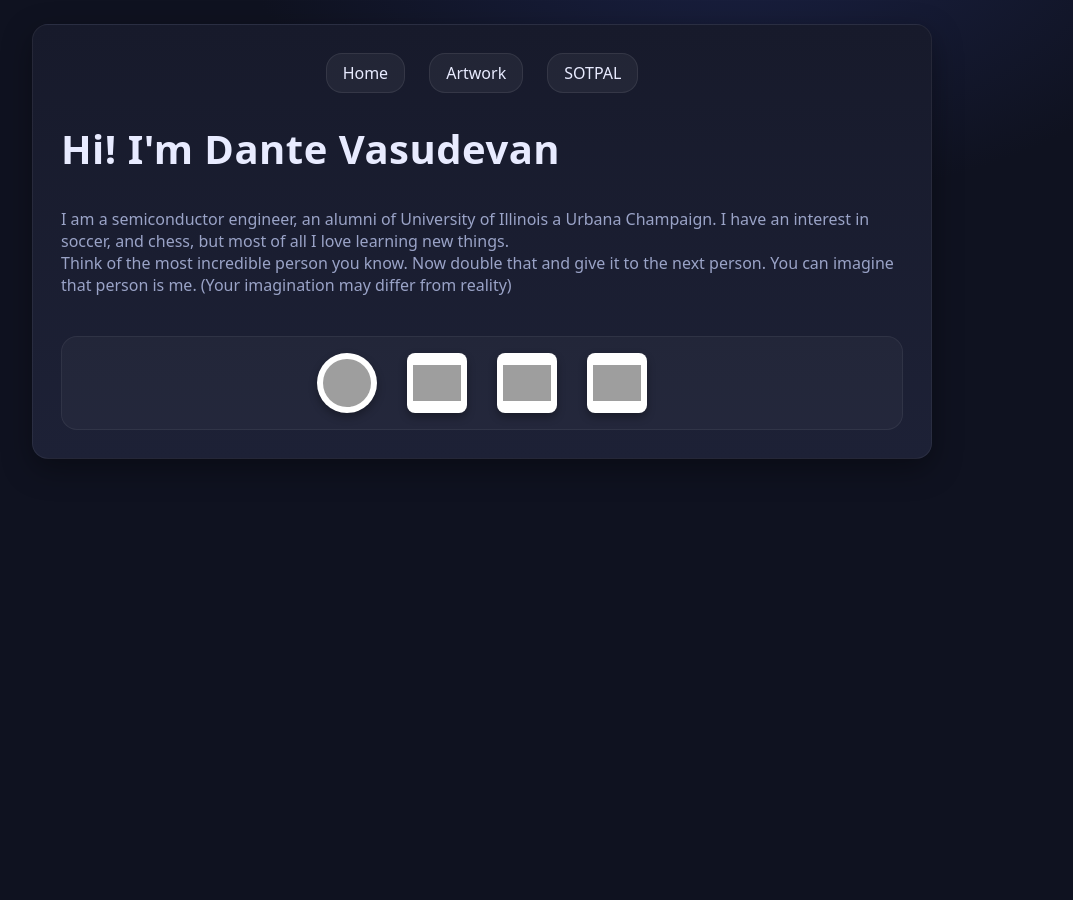
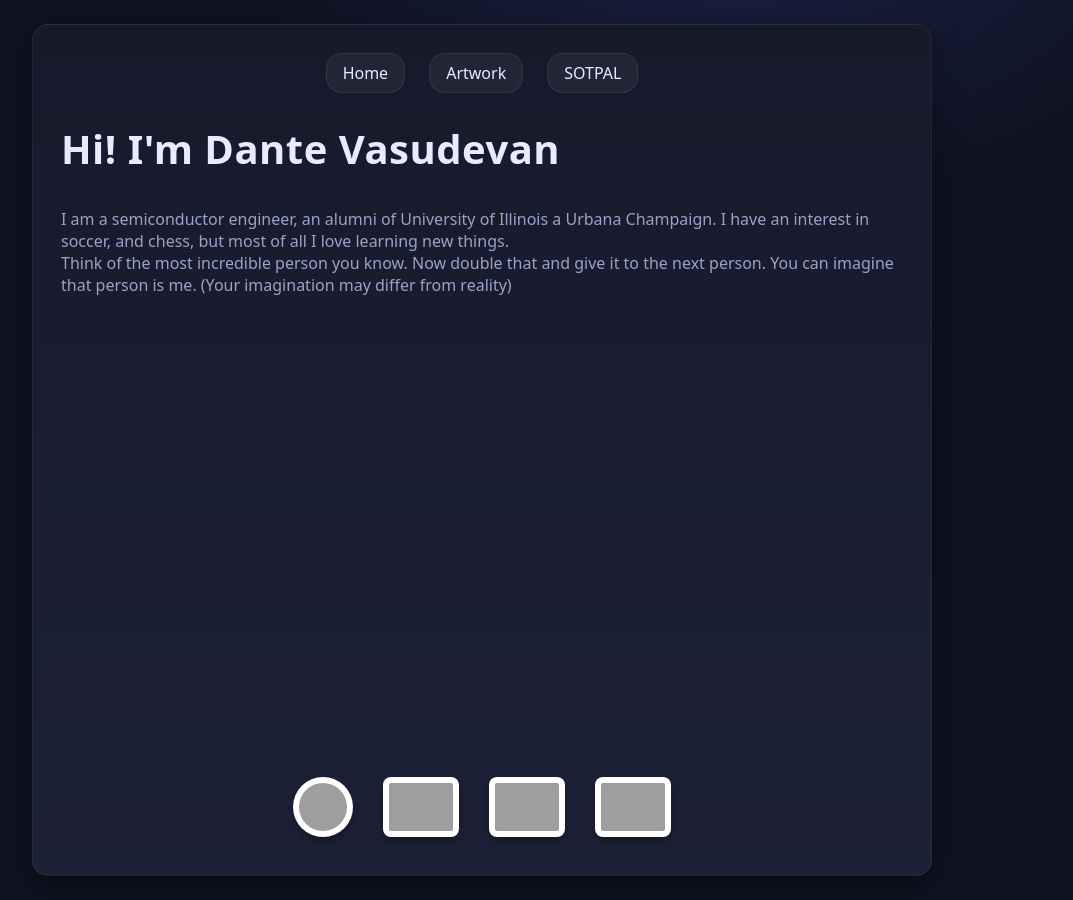
Before and after one commit to dantevasudevan/dantevasudevan.github.io, a Jekyll site: the page testhome.html, which Jekyll copies as it is, in a window 1280 px wide. Shown: the whole page, without its empty margins (158-1231 px from the left). Built offline with Jekyll 4.4.1, drawn with Linux system fonts in a browser that asks for light colours; grey boxes are pictures that could not be loaded.

Commit message:
testing websites

```diff
--- a/testhome.html
+++ b/testhome.html
@@ -10,7 +10,6 @@
       --panel: #171a2b;
       --panel-2: #1d2136;
       --accent: #7c9cff;
-      --accent-2: #a8ffcf;
       --text: #e8ebff;
       --muted: #9aa3c7;
       --radius: 16px;
@@ -24,16 +23,18 @@
       font-family: system-ui, -apple-system, Segoe UI, Roboto, Ubuntu, Cantarell, "Noto Sans", "Helvetica Neue", Arial;
       display: flex;
       justify-content: center;
-      align-items: flex-start;
       padding: 24px;
     }
     .app {
       width: min(900px, 100%);
+      min-height: 100%;
       background: linear-gradient(180deg, var(--panel) 0%, var(--panel-2) 100%);
       border: 1px solid rgba(255,255,255,.06);
       border-radius: var(--radius);
       box-shadow: var(--shadow);
       padding: clamp(18px, 3vw, 28px);
+      display: flex;
+      flex-direction: column;
     }
     nav {
       display: flex;
@@ -63,18 +64,16 @@
       color: var(--muted);
       margin-bottom: 18px;
     }
-    .panel {
-      background: rgba(255,255,255,0.03);
-      border: 1px solid rgba(255,255,255,0.06);
-      border-radius: var(--radius);
-      padding: 16px;
-      margin-top: 20px;
+    /* Push button row to bottom */
+    .spacer {
+      flex: 1;
     }
     .button-links {
       display: flex;
       justify-content: center;
       gap: 30px;
-      margin-top: 40px;
+      margin-top: 20px;
+      margin-bottom: 10px; /* so it's not flush with bottom */
     }
     .button-links a {
       display: inline-flex;
@@ -86,7 +85,7 @@
     /* Standard rectangular buttons */
     .button-links img {
       height: 60px; /* consistent height */
-      width: 60px;
+      width: auto;
       border-radius: 8px;
       border: 2px solid rgba(255,255,255,0.1);
       box-shadow: 0 4px 8px rgba(0,0,0,0.3);
@@ -117,6 +116,7 @@
       <a href="https://dantevasudevan.github.io/sotpal">SOTPAL</a>
     </nav>
 
+
     <h1>Hi! I'm Dante Vasudevan</h1>
     <p class="muted">
       <br>
@@ -124,10 +124,11 @@
       I have an interest in soccer, and chess, but most of all I love learning new things.<br>
       Think of the most incredible person you know. Now double that and give it to the next person.
       You can imagine that person is me. (Your imagination may differ from reality)
-      <br>
     </p>
 
-    <div class="panel button-links">
+    <div class="spacer"></div> <!-- pushes buttons to bottom -->
+
+    <div class="button-links">
       <a class="github-btn" href="https://github.com/Speedyflames" target="_blank">
         <img src="https://avatars.githubusercontent.com/u/9919?s=280&v=4" alt="GitHub">
       </a>
```
Also changed, not shown: artwork.md (line endings or trailing spaces).
